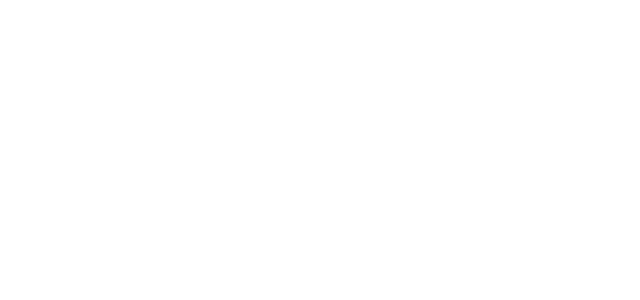
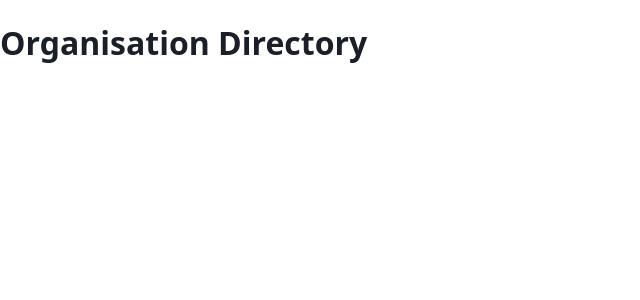
Before and after one commit to angeljoseph/org-directory, an Angular app: page / in a window 1280 px wide. Shown: the top 300 px of the page, without its empty margins (0-640 px from the left). Built offline with nearby package versions, Linux system fonts and the light colour scheme.

Commit message:
feat: typed i18n service, pipe and en.json

```diff
--- a/src/app/app.component.html
+++ b/src/app/app.component.html
@@ -1,4 +1,4 @@
 
-
+<h1>{{ 'app.title' | t }}</h1><router-outlet />
 
 <router-outlet />
--- a/src/app/app.component.ts
+++ b/src/app/app.component.ts
@@ -1,10 +1,11 @@
 import { Component } from '@angular/core';
 import { RouterOutlet } from '@angular/router';
+import { TranslatePipe } from './core/translate.pipe';
 
 @Component({
   selector: 'app-root',
-  imports: [RouterOutlet],
-  templateUrl: './app.component.html',
+  imports: [RouterOutlet,TranslatePipe],
+  template: `<h1>{{ 'app.title' | t }}</h1><router-outlet />`,
   styleUrl: './app.component.css'
 })
 export class AppComponent {
--- /dev/null
+++ b/src/app/core/i18n.service.ts
@@ -0,0 +1,16 @@
+import { Injectable } from '@angular/core';
+import en from '../i18n/en.json';
+
+export type TranslationKey = keyof typeof en;
+export type TranslationParams = Record<string, string | number>;
+
+@Injectable({ providedIn: 'root' })
+export class I18nService {
+  private readonly messages: Record<TranslationKey, string> = en;
+
+  t(key: TranslationKey, params?: TranslationParams): string {
+    const template = this.messages[key];
+    if (!params) return template;
+    return template.replace(/\{(\w+)\}/g, (_, name: string) => String(params[name] ?? `{${name}}`));
+  }
+}
--- /dev/null
+++ b/src/app/core/translate.pipe.ts
@@ -0,0 +1,11 @@
+import { Pipe, PipeTransform, inject } from '@angular/core';
+import { I18nService, TranslationKey, TranslationParams } from './i18n.service';
+
+@Pipe({ name: 't', standalone: true})
+export class TranslatePipe implements PipeTransform {
+  private readonly i18n = inject(I18nService);
+
+  transform(key: TranslationKey, params?: TranslationParams): string {
+    return this.i18n.t(key, params);
+  }
+}
--- /dev/null
+++ b/src/app/i18n/en.json
@@ -0,0 +1,21 @@
+{
+  "app.title": "Organisation Directory",
+  "list.col.name": "Name",
+  "list.col.status": "Status",
+  "list.col.members": "Members",
+  "list.col.owner": "Owner",
+  "list.col.created": "Created",
+  "list.loadedProgress": "Loaded {loaded} of {total}",
+  "state.loading": "Loading organisations…",
+  "state.empty": "No organisations match your search.",
+  "state.error": "We couldn't load the organisations.",
+  "state.rateLimited": "Too many requests. Retrying shortly…",
+  "state.retry": "Try again",
+  "org.unnamed": "Unnamed organisation",
+  "common.dash": "—",
+  "status.active": "Active",
+  "status.inactive": "Inactive",
+  "status.suspended": "Suspended",
+  "status.pending": "Pending",
+  "status.unknown": "Unknown"
+}
--- a/src/styles.css
+++ b/src/styles.css
@@ -1 +1,50 @@
 /* You can add global styles to this file, and also import other style files */
+:root {
+  --color-brand: #2557d6;
+  --color-bg: #ffffff;
+  --color-surface: #f5f6f8;
+  --color-text: #1b1f27;
+  --color-text-muted: #5a6270;
+  --color-border: #d3d8e0;
+  --color-focus: var(--color-brand);
+
+  --color-status-active: #1a7f43;
+  --color-status-inactive: #6b7280;
+  --color-status-suspended: #b42318;
+  --color-status-pending: #a15c00;
+  --color-status-unknown: #6b7280;
+
+  --color-error: #b42318;
+  --color-error-bg: #fdecea;
+
+  --space-1: 0.25rem;
+  --space-2: 0.5rem;
+  --space-3: 0.75rem;
+  --space-4: 1rem;
+  --space-6: 1.5rem;
+  --space-8: 2rem;
+
+  --font-family: system-ui, -apple-system, 'Segoe UI', Roboto, sans-serif;
+  --font-size-sm: 0.875rem;
+  --font-size-md: 1rem;
+  --font-size-lg: 1.5rem;
+  --radius-md: 6px;
+  --border-width: 1px;
+  --focus-ring-width: 2px;
+  --name-max-width: 28rem;
+}
+
+*, *::before, *::after { box-sizing: border-box; }
+
+body {
+  margin: 0;
+  font-family: var(--font-family);
+  font-size: var(--font-size-md);
+  color: var(--color-text);
+  background: var(--color-bg);
+}
+
+:focus-visible {
+  outline: var(--focus-ring-width) solid var(--color-focus);
+  outline-offset: var(--focus-ring-width);
+}
```
